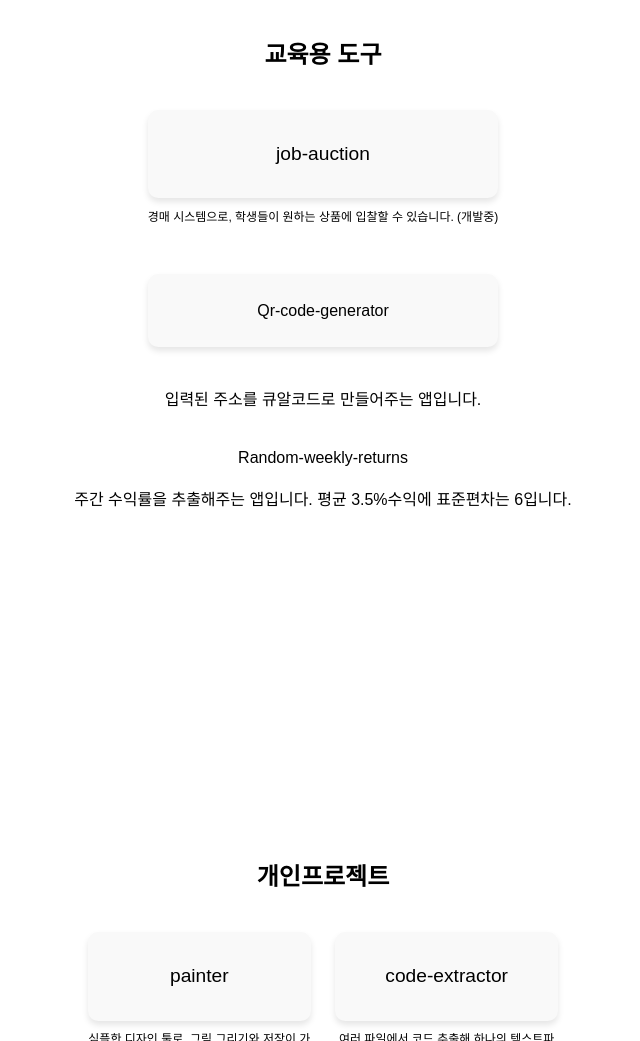
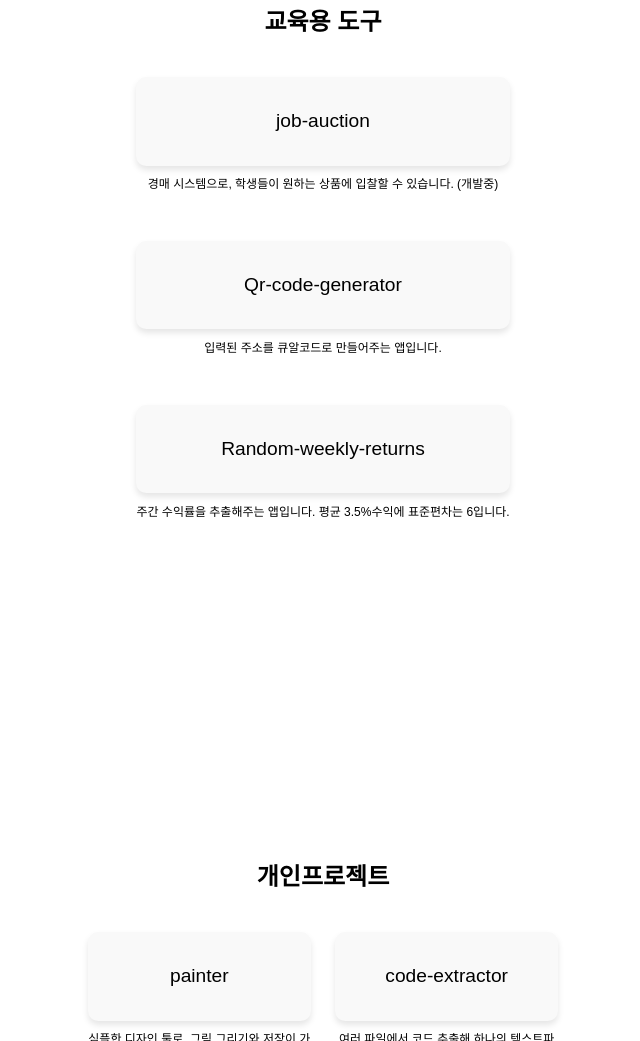
Before and after one commit to Anarchyve/portfolio, a plain HTML site: page index.html in a window 1280 px wide. Shown: the part 1728-2769 px from the top of the page, without its empty margins (317-957 px from the left). Drawn offline with Linux system fonts and the light colour scheme.

Commit message:
redesign

```diff
--- a/index.html
+++ b/index.html
@@ -39,13 +39,14 @@
                 <a href="https://anarchyve.github.io/job-auction/">job-auction</a>
                 <p>경매 시스템으로, 학생들이 원하는 상품에 입찰할 수 있습니다. (개발중)</p>
             </div>
+            <div class="project-item">
                 <a href="https://anarchyve.github.io/qr-code-generator/">Qr-code-generator</a>
                 <p>입력된 주소를 큐알코드로 만들어주는 앱입니다.</p>
             </div>
+            <div class="project-item">
+                <a href="https://anarchyve.github.io/Random-weekly-returns/">Random-weekly-returns</a>
+                <p>주간 수익률을 추출해주는 앱입니다. 평균 3.5%수익에 표준편차는 6입니다.</p>
             </div>
-        <a href="https://anarchyve.github.io/Random-weekly-returns/">Random-weekly-returns</a>
-        <p>주간 수익률을 추출해주는 앱입니다. 평균 3.5%수익에 표준편차는 6입니다.</p>
-             </div>
         </div>
     </section>
 
```
